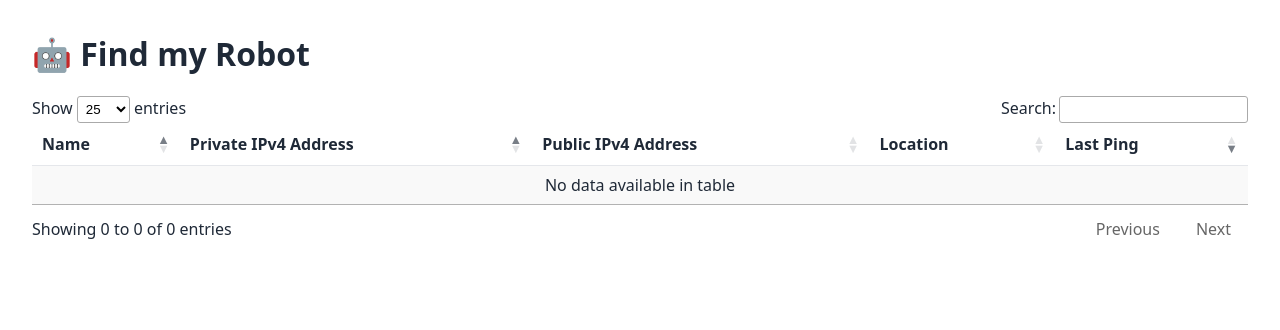
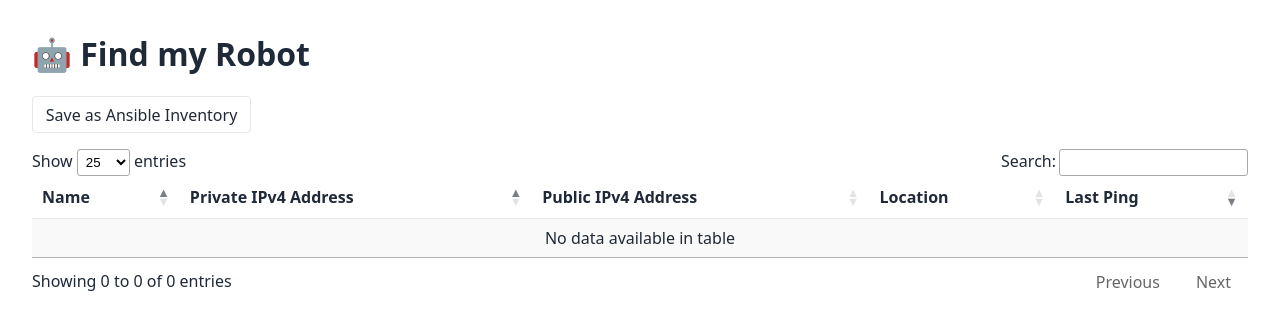
Before and after one commit to LCAS/find-my-robot, a Flask app: page / in a window 1280 px wide. Shown: the top 330 px of the page. Run offline with Flask 3, Linux system fonts and the light colour scheme; data that the repository does not hold is empty; some libraries are stand-ins or nearby versions.

Commit message:
Add `?filter=` to robots API, sync it with the table search, and add Ansible inventory download
Agent-Logs-Url: https://github.com/LCAS/find-my-robot/sessions/fb42e246-33e7-4e36-9f43-173c85b84e5a

Co-authored-by: cooperj <28831674+cooperj@users.noreply.github.com>

```diff
--- a/app.py
+++ b/app.py
@@ -1,4 +1,6 @@
-from flask import Flask, jsonify, render_template, request
+import json
+
+from flask import Flask, Response, jsonify, render_template, request
 
 import model
 from ip_tools import is_valid_ip, lookup_ip_info
@@ -13,7 +15,35 @@ def index():
 
 @app.get("/api/robots")
 def robots():
-    return jsonify(model.list_robots())
+    return jsonify(filter_robots(model.list_robots(), request.args.get("filter")))
+
+
+def filter_robots(robots, query):
+    """Case-insensitive substring match (%query%) on name, IPs and location."""
+    query = (query or "").strip().lower()
+    if not query:
+        return robots
+    return [
+        r for r in robots
+        if any(query in str(r[k] or "").lower() for k in ("name", "privateIP", "publicIP", "location"))
+    ]
+
+
+@app.get("/api/inventory")
+def inventory():
+    robots = filter_robots(model.list_robots(), request.args.get("filter"))
+    lines = ["all:", "  hosts:"]
+    for r in robots:
+        lines.append(f"    {json.dumps(r['name'])}:")
+        lines.append(f"      ansible_host: {json.dumps(r['privateIP'])}")
+    body = "\n".join(lines) + "\n"
+    if not robots:
+        body = "all:\n  hosts: {}\n"
+    return Response(
+        body,
+        mimetype="text/yaml",
+        headers={"Content-Disposition": 'attachment; filename="inventory.yml"'},
+    )
 
 
 def parse_ping(data):
--- a/static/app.js
+++ b/static/app.js
@@ -40,8 +40,24 @@ document.addEventListener("click", async (event) => {
   }
 });
 
+function currentFilter() {
+  return new URLSearchParams(location.search).get("filter") ?? "";
+}
+
+function robotsUrl() {
+  const f = currentFilter();
+  return f ? "/api/robots?filter=" + encodeURIComponent(f) : "/api/robots";
+}
+
+function updateDownloadLink() {
+  const f = currentFilter();
+  document.getElementById("download-inventory").href =
+    f ? "/api/inventory?filter=" + encodeURIComponent(f) : "/api/inventory";
+}
+
 const table = new DataTable("#robots", {
-  ajax: { url: "/api/robots", dataSrc: "" },
+  ajax: { url: robotsUrl(), dataSrc: "" },
+  search: { search: currentFilter() },
   pageLength: 25,
   createdRow: (row, data) => row.classList.add("row-" + pingColor(data.lastPing)),
   columns: [
@@ -97,3 +113,15 @@ const table = new DataTable("#robots", {
 });
 
 setInterval(() => table.ajax.reload(null, false), 5000);
+
+updateDownloadLink();
+
+// Keep the URL's ?filter= in sync with the search box
+table.on("search.dt", () => {
+  const value = table.search();
+  const url = new URL(location.href);
+  if (value) url.searchParams.set("filter", value);
+  else url.searchParams.delete("filter");
+  history.replaceState(null, "", url);
+  updateDownloadLink();
+});
--- a/static/style.css
+++ b/static/style.css
@@ -171,3 +171,15 @@ table.dataTable > tbody > tr.row-grey > * { background-color: color-mix(in srgb,
   table.dataTable > tbody > tr > td:nth-child(4)::before { content: "Location"; }
   table.dataTable > tbody > tr > td:nth-child(5)::before { content: "Last Ping"; }
 }
+
+.toolbar { margin: 0 0 1rem; }
+.button {
+  display: inline-block;
+  padding: 0.4rem 0.8rem;
+  border: 1px solid var(--border);
+  border-radius: 4px;
+  color: var(--fg);
+  background: var(--input-bg);
+  text-decoration: none;
+}
+.button:hover { background: var(--row-hover); }
--- a/templates/index.html
+++ b/templates/index.html
@@ -11,6 +11,9 @@
 </head>
 <body>
   <h1>🤖 Find my Robot</h1>
+  <div class="toolbar">
+    <a id="download-inventory" class="button" href="/api/inventory" download="inventory.yml">Save as Ansible Inventory</a>
+  </div>
   <table id="robots" class="display" style="width:100%">
     <thead>
       <tr><th>Name</th><th>Private IPv4 Address</th><th>Public IPv4 Address</th><th>Location</th><th>Last Ping</th></tr>
```
